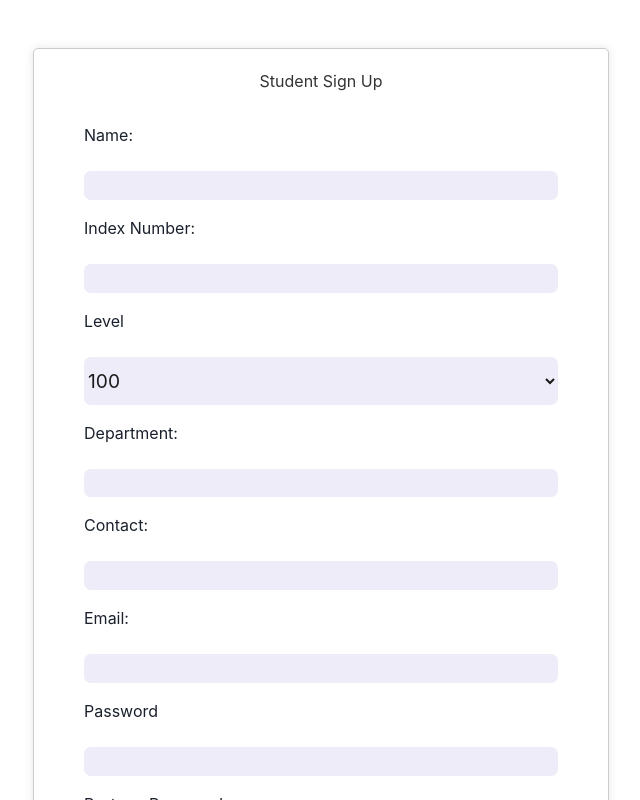
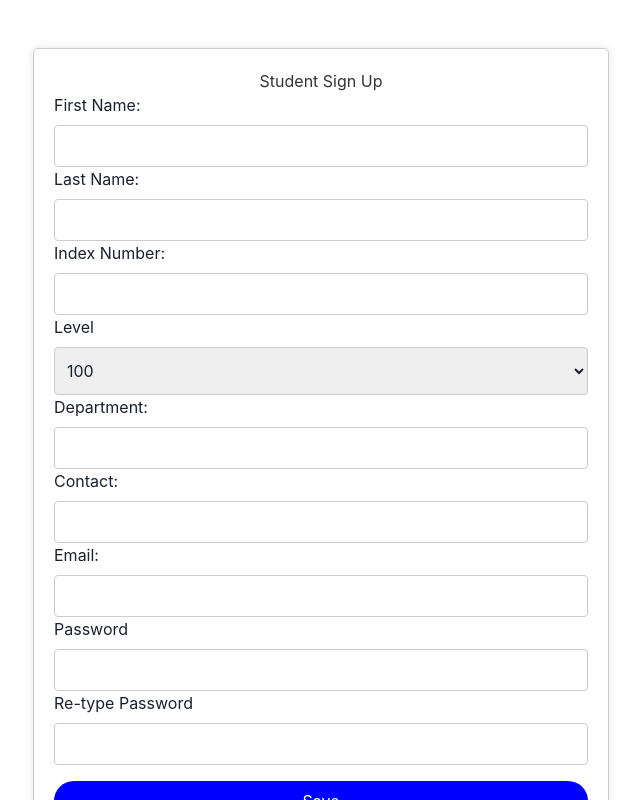
Before and after one commit to AugustineBlewu1/E-attendance-web, a React (Vite) app: page /SignUp in a window 1280 px wide. Shown: the top 800 px of the page, without its empty margins (319-959 px from the left). Built offline with nearby package versions, Linux system fonts and the light colour scheme.

Commit message:
feat: student sign up

```diff
--- a/src/components/Lecturer/LecturerLogin.tsx
+++ b/src/components/Lecturer/LecturerLogin.tsx
@@ -8,7 +8,9 @@ import HttpService from "../../services/HttpService";
 import { LoginResponse } from "../../services/User";
 import { useDispatch } from "react-redux";
 import { setCredentials } from "../../services/userReducer";
+import { useToast } from "@chakra-ui/react";
 // ... (imports)
+
 
 
 function LecturerLogin() {
@@ -20,6 +22,7 @@ function LecturerLogin() {
     passWord: "",
   });
   const dispatch = useDispatch();
+  const toast = useToast();
 
 
   const handleChange = (e: React.ChangeEvent<HTMLInputElement>): void => {
@@ -40,7 +43,14 @@ function LecturerLogin() {
         { email: inputs.lecturer_id, password: inputs.passWord }
       );
       // console.log(result);
-      window.alert(result?.message);
+      toast({
+        title: "Error",
+        description:result?.message,
+        status: "error",
+        duration: 7000,
+        isClosable: true,
+        position: "top-right",
+      });
       navigate("/LecturerDashboard");
       let user = {
         name: result.user?.name,
@@ -54,7 +64,14 @@ function LecturerLogin() {
 
     } catch (error: any) {
       // console.log(error?.message);
-      window.alert(error?.message);
+      toast({
+        title: "Error",
+        description: error?.message,
+        status: "error",
+        duration: 7000,
+        isClosable: true,
+        position: "top-right",
+      });
     } finally {
       setLoading(false);
     }
--- a/src/components/Student/StudentSignUp.tsx
+++ b/src/components/Student/StudentSignUp.tsx
@@ -1,18 +1,26 @@
 import React, { useState } from 'react';
 import '../../style/signup.css';
 import { SignUP } from './signUp';
+import HttpService from '../../services/HttpService';
+import { useToast } from '@chakra-ui/react';
+import { useNavigate } from 'react-router-dom';
 
-export default function StudentSignUp() {
+const  StudentSignUp = ()  => {
   const [message, setMessage] = useState<boolean>(false);
   const [password, setPassword] = useState<string>('');
   const [rePassword, setRePassword] = useState<string>('');
+  const toast = useToast();
+  const [loading, setLoading] = useState(false);
+
+  const navigate = useNavigate();
 
 
   // Select level
   const level: number[] = [100, 200, 300, 400, 500, 600];
 
   const [formData, setFormData] = useState<SignUP>({
-    name: '',
+    fname: '',
+    lname: '',
     id: '',
     level: '100',
     department: '',
@@ -28,21 +36,62 @@ export default function StudentSignUp() {
     setFormData({ ...formData, [name]: value });
   };
 
-  const handleSubmit = (e: React.FormEvent) => {
+  const handleSubmit = async (e: React.FormEvent) => {
     e.preventDefault();
     if (password === rePassword) {
       console.log('Form submitted:', formData, 'Password:', password);
       setMessage(false);
+      setLoading(true);
 
-      setFormData({
-        name: '',
-        id: '',
-        level: '100',
-        department: '',
-        contact: '',
-        email: '',
-        password: '',
-      });
+      // setFormData({
+      //   name: '',
+      //   id: '',
+      //   level: '100',
+      //   department: '',
+      //   contact: '',
+      //   email: '',
+      //   password: '',
+      // });
+      setLoading(true);
+
+      try {
+        const result = await HttpService.post<any>(
+          "http://127.0.0.1/api/v1/auth/registerStudent",
+          {
+            first_name: formData.fname,
+            last_name: formData.lname,
+            email: formData.email,
+            phone_number: formData.contact,
+            level: formData.level,
+            student_id: formData.id,
+            password : password
+        }
+        );
+        console.log(result);
+        toast({
+          title: "Error",
+          description:result?.message,
+          status: "success",
+          duration: 7000,
+          isClosable: true,
+          position: "top-right",
+        });
+        navigate("/StudentLogin");
+
+
+      } catch (error: any) {
+        // console.log(error?.message);
+        toast({
+          title: "Error",
+          description: error?.message,
+          status: "error",
+          duration: 7000,
+          isClosable: true,
+          position: "top-right",
+        });
+      } finally {
+        setLoading(false);
+      }
     } else {
       setMessage(!message);
     }
@@ -52,15 +101,18 @@ export default function StudentSignUp() {
   return (
     <div className="signup-container">
       <h2>Student Sign Up</h2>
-      <form onSubmit={handleSubmit} className='s-form'>
-        <label htmlFor="name">Name:</label>
-        <input type="text" id="name" name="name" value={formData.name} onChange={handleChange} className='indexNumber' required />
+      <form onSubmit={handleSubmit} className='flex flex-col'>
+        <label htmlFor="fname">First Name:</label>
+        <input type="text" id="fname" name="fname" value={formData.fname} onChange={handleChange} className='py-2 w-full focus:border-2 focus:border-[#646cff] focus:outline-none pl-2' required />
+
+        <label htmlFor="lname">Last Name:</label>
+        <input type="text" id="lname" name="lname" value={formData.lname} onChange={handleChange} className='py-2 w-full focus:border-2 focus:border-[#646cff] focus:outline-none pl-2' required />
 
         <label htmlFor="id">Index Number:</label>
-        <input type="text" id="id" name="id" value={formData.id} onChange={handleChange} required  className='indexNumber'/>
+        <input type="text" id="id" name="id" value={formData.id} onChange={handleChange} required  className='py-2 w-full focus:border-2 focus:border-[#646cff] focus:outline-none pl-2'/>
 
         <label htmlFor="level">Level</label>
-        <select name="level" value={formData.level} onChange={handleChange} className='dropDown'>
+        <select name="level" value={formData.level} onChange={handleChange} className='py-2 w-full focus:border-2 focus:border-[#646cff] focus:outline-none pl-2 h-12'>
           {level.map((slevel) => (
             <option value={slevel.toString()} key={slevel}>
               {slevel}
@@ -75,7 +127,7 @@ export default function StudentSignUp() {
           name="department"
           value={formData.department}
           onChange={handleChange}
-          className='indexNumber'
+          className='py-2 w-full focus:border-2 focus:border-[#646cff] focus:outline-none pl-2'
           required
         />
 
@@ -86,7 +138,7 @@ export default function StudentSignUp() {
           name="contact"
           value={formData.contact}
           onChange={handleChange}
-          className='indexNumber'
+          className='py-2 w-full focus:border-2 focus:border-[#646cff] focus:outline-none pl-2'
           required
         />
 
@@ -97,18 +149,19 @@ export default function StudentSignUp() {
           name="email"
           value={formData.email}
           onChange={handleChange}
-          className='indexNumber'
+          className='py-2 w-full focus:border-2 focus:border-[#646cff] focus:outline-none pl-2'
           required
         />
         <label htmlFor="password">Password</label>
-        <input type="password" id="password" name="password" onChange={(e) => setPassword(e.target.value)} className='password' />
+        <input type="password" id="password" name="password" onChange={(e) => setPassword(e.target.value)} className='py-2 w-full focus:border-2 focus:border-[#646cff] focus:outline-none pl-2' />
 
         <label htmlFor="Re-typepassword">Re-type Password</label>
-        <input type="password" id="Re-typepassword" onChange={(e) => setRePassword(e.target.value)} className='password' />
+        <input type="password" id="Re-typepassword" onChange={(e) => setRePassword(e.target.value)} className='py-2 w-full focus:border-2 focus:border-[#646cff] focus:outline-none pl-2' />
         {message && <p>Passwords do not match</p>}
 
-        <button type="submit" className='signIn'>Save</button>
+        <button type="submit" className=' bg-primary border-2 rounded-full py-2 mt-4 text-white hover:bg-[#0000ffa7] hover:border-none justify-center'>Save</button>
       </form>
     </div>
   );
 }
+export default StudentSignUp
--- a/src/components/Student/signUp.ts
+++ b/src/components/Student/signUp.ts
@@ -1,5 +1,6 @@
 export interface SignUP{
-    name:string,
+    fname:string,
+    lname:string,
     id: string|number,
     level:number|string,
     department: string,
--- /dev/null
+++ b/src/services/store/security.tsx
@@ -0,0 +1,15 @@
+export function encode(value: string): string {
+    const encodedChars = value.split('').map(char => {
+        const charCode = char.charCodeAt(0);
+        return String.fromCharCode(charCode + 10); // Shift character code by 10
+    });
+    return encodedChars.join('');
+}
+
+export function decode(encodedValue: string): string {
+    const decodedChars = encodedValue.split('').map(char => {
+        const charCode = char.charCodeAt(0);
+        return String.fromCharCode(charCode - 10); // Reverse the shift to decode
+    });
+    return decodedChars.join('');
+}
```
Also changed, not shown: src/components/Lecturer/QrCodePage.tsx (+36 -17 lines).
